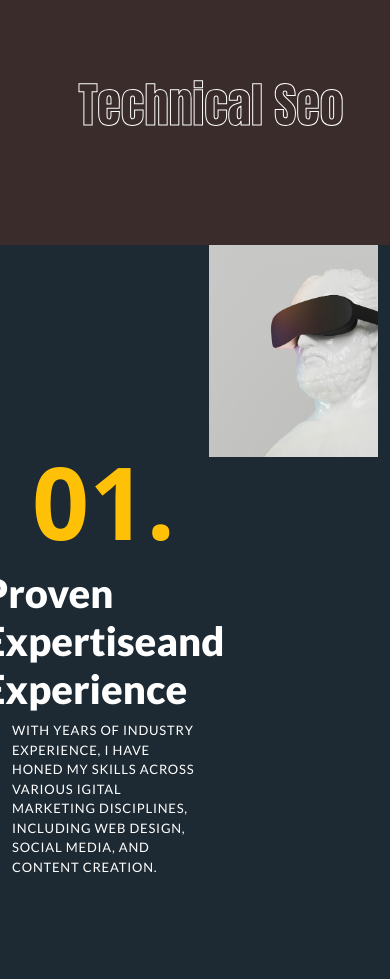
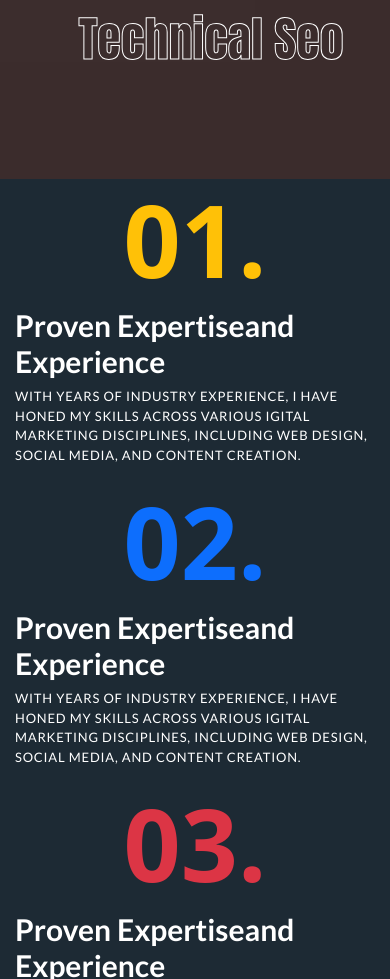
Before and after one commit to Vijay1234667/FIRST-GSAP-PAGE, a plain HTML site: page index.html in a window 390 px wide. Shown: the part 8829-9808 px from the top of the page. Drawn offline with nearby package versions, Linux system fonts and the light colour scheme; a script that the page names is missing.

Commit message:
responsive1

```diff
--- a/css/allanimations.css
+++ b/css/allanimations.css
@@ -198,7 +198,7 @@ h5 {
 .cursormover {
   width: 5vw;
   height: 5vw;
-  background-color: wheat;
+  background-color:white;
   color: black;
   display: flex;
   justify-content: center;
@@ -859,7 +859,7 @@ h5 {
   display: none;
 }
 .bg-rainbow-body-content video{
-  width: 70%;
+  width: 100% !important;
 }
 .text-spliting-body p {
   font-size: 16px;
@@ -898,6 +898,40 @@ h5 {
 .text-magic-tricks-section h3 {
   font-size: 22px;
   letter-spacing: 0.3px;
+}
+.discover-section .card p {
+  font-size: 15px;
+  line-height: 24px;
+}
+
+.expertise-left {
+  width: 100%;
+}
+
+.expertise-left-content {
+  height: 100%;
+  display: flex;
+  justify-content: start;
+  flex-direction: column;
+}
+.expertise-main-body {
+  display:block;
+}
+.expertise-left-content h5 {
+  font-size: 30px;
+  font-weight: 700;
+}
+
+.expertise-right {
+  width: 100%;
+  height: 100%;
+  display: block;
+}
+
+.expertise-section {
+  width: 100%;
+  padding-bottom: 344px;
+}
+
 
 }
-}
--- a/index.html
+++ b/index.html
@@ -570,8 +570,8 @@
       </section>
     <!-- Text Magic Tricks Section End -->
 
-
-      <section class="d-none d-md-block">
+       <!-- OrangeWrapper Secion Start -->
+       <section class="d-none d-md-block">
         <div class="container-fluid orangeWrapper">
           <div
             class="small-to-large-img-section d-flex justify-content-center align-items-center"
@@ -584,10 +584,11 @@
           </div>
         </div>
       </section>
+       <!-- OrangeWrapper Secion End -->
 
-      <!--  -->
-    <section class="expertise-section">
-        <div class="container-fluid">
+      <!-- Expertise Section Start -->
+     <section class="expertise-section">
+        <div class="container">
           <div class="">
             <div class="expertise-main-body">
               <div class="expertise-left">
@@ -669,8 +670,10 @@
           </div>
         </div>
       </section>
+      <!-- Expertise Section End -->
 
-      <!--  -->
+
+      <!-- Img Marquee Section Start -->
        <section class="img-marquee-section">
         <div class="container-fluid p-0">
           <div class="row">
@@ -697,7 +700,11 @@
           </div>
         </div>
       </section>
+      <!-- Img Marquee Section End -->
     </main>
+
+
+<!-- Footer-Section Start -->
 
      <footer class="footer-section">
       <div class="container-fluid p-0">
@@ -801,6 +808,7 @@
         </footer>
       </div>
     </footer>
+    <!-- Footer-Section End -->
 
     <script>
       function playVideo() {
```
